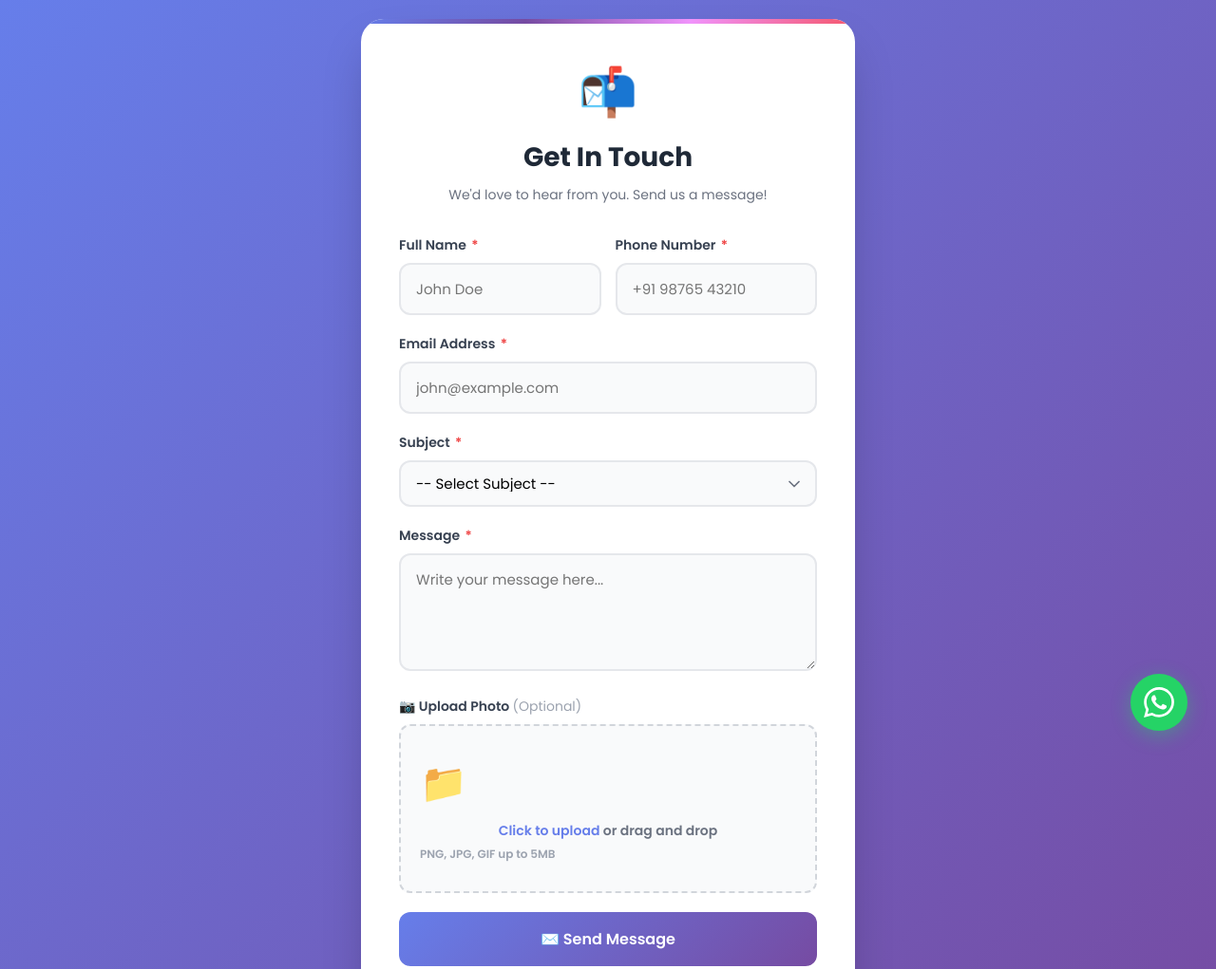
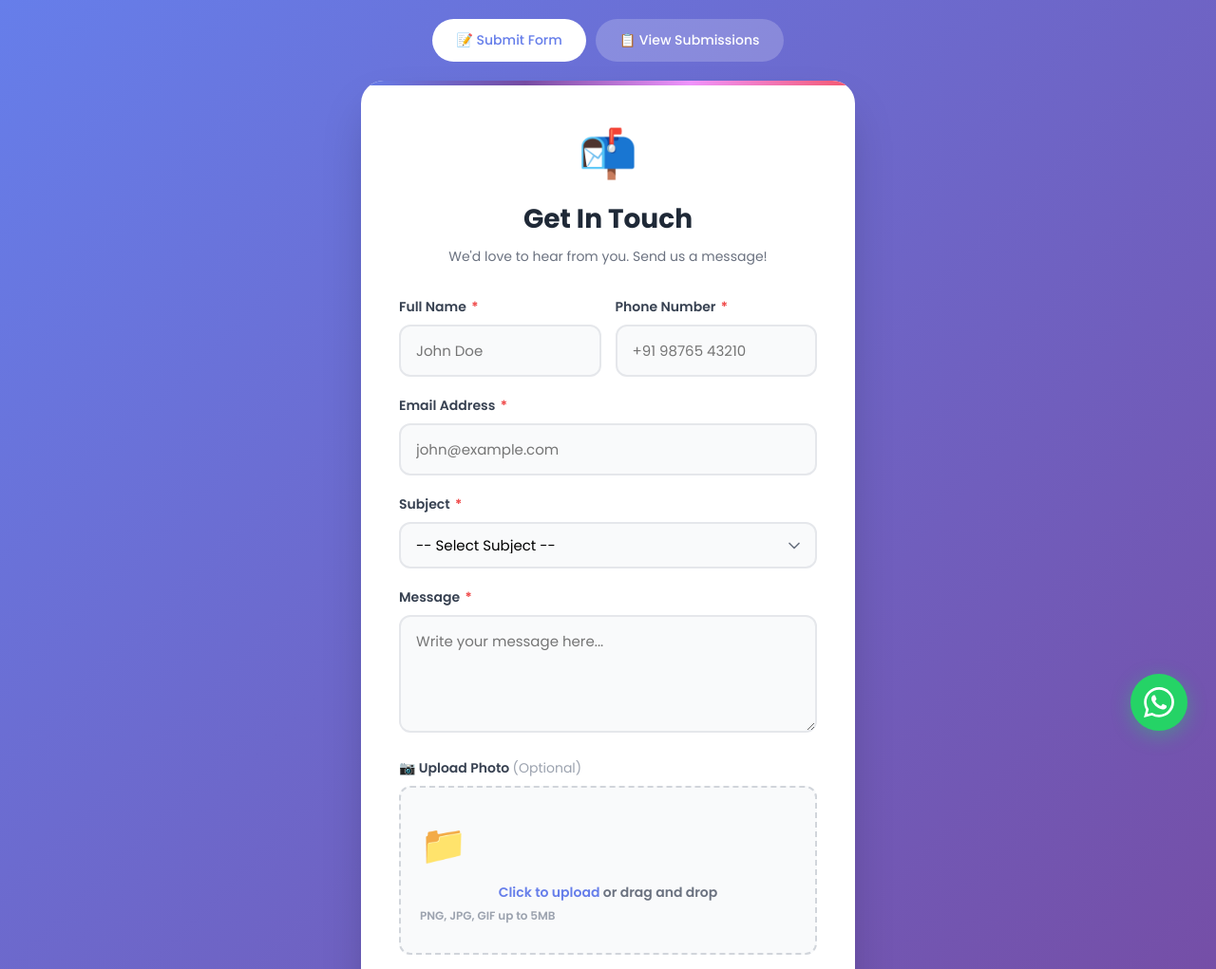
Before and after one commit to febilcp/test-app-for-asset, a plain HTML site: page index.html in a window 1280 px wide. Shown: the top 1021 px of the page at 95% size. Drawn offline with Linux system fonts and the light colour scheme.

Commit message:
Update index.html

```diff
--- a/index.html
+++ b/index.html
@@ -3,7 +3,7 @@
 <head>
     <meta charset="UTF-8">
     <meta name="viewport" content="width=device-width, initial-scale=1.0">
-    <title>Contact Form with Photo Upload</title>
+    <title>Contact Form</title>
     <link href="https://fonts.googleapis.com/css2?family=Poppins:wght@400;500;600;700&display=swap" rel="stylesheet">
 
     <style>
@@ -17,15 +17,47 @@
             font-family: 'Poppins', sans-serif;
             background: linear-gradient(135deg, #667eea 0%, #764ba2 100%);
             min-height: 100vh;
-            display: flex;
-            justify-content: center;
-            align-items: center;
             padding: 20px;
         }
 
+        /* ==================== NAVIGATION ==================== */
+        .nav-bar {
+            max-width: 520px;
+            margin: 0 auto 20px;
+            display: flex;
+            justify-content: center;
+            gap: 10px;
+        }
+
+        .nav-bar a {
+            padding: 12px 25px;
+            background: rgba(255, 255, 255, 0.2);
+            color: white;
+            text-decoration: none;
+            border-radius: 50px;
+            font-weight: 500;
+            font-size: 14px;
+            transition: all 0.3s ease;
+            display: flex;
+            align-items: center;
+            gap: 8px;
+        }
+
+        .nav-bar a:hover {
+            background: rgba(255, 255, 255, 0.3);
+            transform: translateY(-2px);
+        }
+
+        .nav-bar a.active {
+            background: white;
+            color: #667eea;
+        }
+
+        /* ==================== CONTAINER ==================== */
         .container {
             width: 100%;
             max-width: 520px;
+            margin: 0 auto;
         }
 
         .form-card {
@@ -151,7 +183,7 @@
             min-height: 100px;
         }
 
-        /* File Upload Styles */
+        /* ==================== FILE UPLOAD ==================== */
         .file-upload-wrapper {
             position: relative;
         }
@@ -305,6 +337,7 @@
             text-align: center;
         }
 
+        /* ==================== BUTTON ==================== */
         button[type="submit"] {
             width: 100%;
             padding: 16px 24px;
@@ -348,6 +381,7 @@
             to { transform: rotate(360deg); }
         }
 
+        /* ==================== STATUS MESSAGE ==================== */
         #statusMessage {
             margin-top: 20px;
             padding: 16px;
@@ -377,6 +411,7 @@
             border: 1px solid #fca5a5;
         }
 
+        /* ==================== FOOTER ==================== */
         .footer {
             text-align: center;
             margin-top: 20px;
@@ -390,6 +425,7 @@
             font-weight: 600;
         }
 
+        /* ==================== WHATSAPP BUTTON ==================== */
         .whatsapp-float {
             position: fixed;
             bottom: 30px;
@@ -419,6 +455,7 @@
             fill: white;
         }
 
+        /* ==================== RESPONSIVE ==================== */
         @media (max-width: 480px) {
             .form-card {
                 padding: 24px;
@@ -432,10 +469,30 @@
                 flex-direction: column;
                 gap: 0;
             }
+
+            .nav-bar {
+                flex-direction: column;
+                gap: 10px;
+            }
+
+            .nav-bar a {
+                justify-content: center;
+            }
         }
     </style>
 </head>
 <body>
+
+    <!-- ==================== NAVIGATION BAR ==================== -->
+    <nav class="nav-bar">
+        <a href="index.html" class="active">
+            📝 Submit Form
+        </a>
+        <a href="submissions.html">
+            📋 View Submissions
+        </a>
+    </nav>
+
     <div class="container">
         <div class="form-card">
             <div class="form-header">
@@ -720,7 +777,7 @@
             progressText.textContent = 'Uploading image...';
 
             try {
-                // Simulate progress (ImgBB doesn't support progress events via fetch)
+                // Simulate progress
                 let progress = 0;
                 const progressInterval = setInterval(() => {
                     progress += 10;
```
